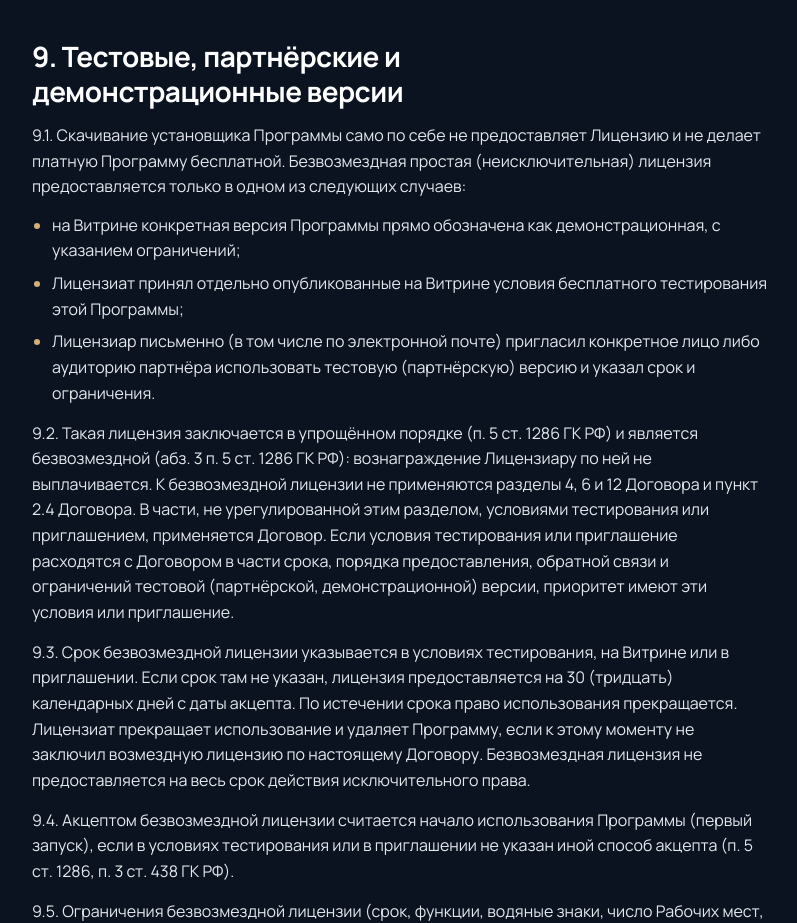
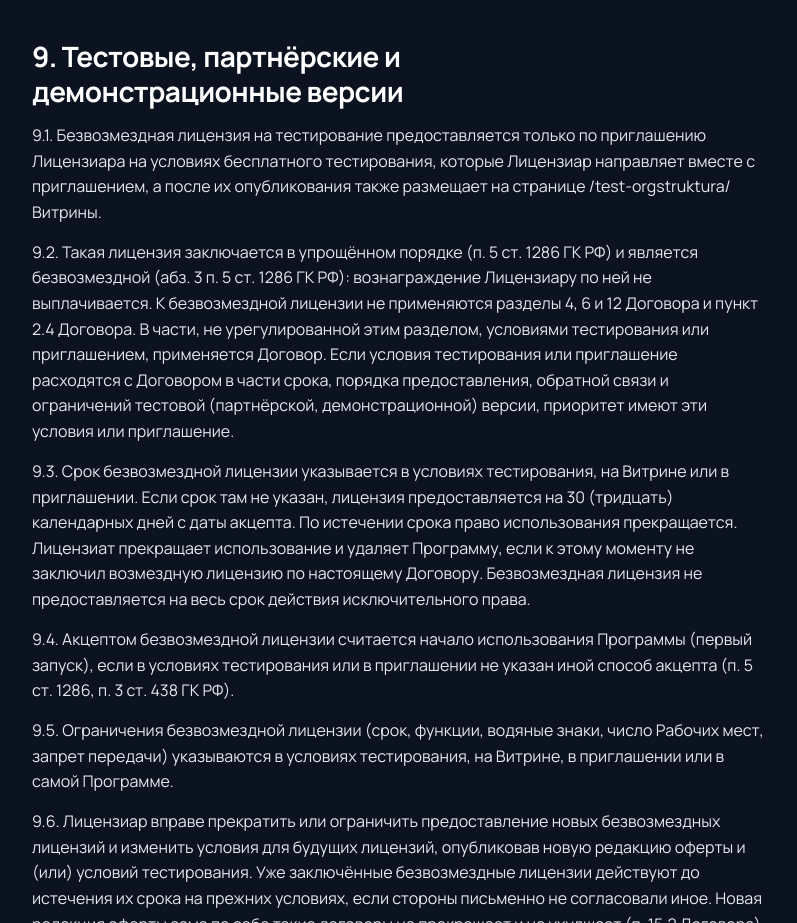
Before and after one commit to romshil6973-droid/sistema-poryadka, a plain HTML site: page oferta/index.html in a window 1280 px wide. Shown: the part 5780-6703 px from the top of the page, without its empty margins (42-839 px from the left). Drawn offline with Linux system fonts and the light colour scheme.

Commit message:
Оферта п. 9.1: безвозмездная лицензия только по приглашению (текст Юриста, без ссылки на 404)

```diff
--- a/oferta/index.html
+++ b/oferta/index.html
@@ -227,12 +227,7 @@
       <p>8.1. В состав Программы могут входить компоненты с открытым исходным кодом. Они используются на условиях их собственных лицензий (в том числе открытых лицензий, ст. 1286.1 ГК РФ), которые имеют приоритет над Договором в отношении этих компонентов. Перечень компонентов и их лицензий доступен в окне «О программе» и/или в файле сведений о сторонних компонентах в папке Программы.</p>
       <p>8.2. Плата по Договору взимается за Программу Лицензиара, а не за компоненты с открытым кодом.</p>
       <h2>9. Тестовые, партнёрские и демонстрационные версии</h2>
-      <p>9.1. Скачивание установщика Программы само по себе не предоставляет Лицензию и не делает платную Программу бесплатной. Безвозмездная простая (неисключительная) лицензия предоставляется только в одном из следующих случаев:</p>
-      <ul>
-        <li>на Витрине конкретная версия Программы прямо обозначена как демонстрационная, с указанием ограничений;</li>
-        <li>Лицензиат принял отдельно опубликованные на Витрине условия бесплатного тестирования этой Программы;</li>
-        <li>Лицензиар письменно (в том числе по электронной почте) пригласил конкретное лицо либо аудиторию партнёра использовать тестовую (партнёрскую) версию и указал срок и ограничения.</li>
-      </ul>
+      <p>9.1. Безвозмездная лицензия на тестирование предоставляется только по приглашению Лицензиара на условиях бесплатного тестирования, которые Лицензиар направляет вместе с приглашением, а после их опубликования также размещает на странице /test-orgstruktura/ Витрины.</p>
       <p>9.2. Такая лицензия заключается в упрощённом порядке (п. 5 ст. 1286 ГК РФ) и является безвозмездной (абз. 3 п. 5 ст. 1286 ГК РФ): вознаграждение Лицензиару по ней не выплачивается. К безвозмездной лицензии не применяются разделы 4, 6 и 12 Договора и пункт 2.4 Договора. В части, не урегулированной этим разделом, условиями тестирования или приглашением, применяется Договор. Если условия тестирования или приглашение расходятся с Договором в части срока, порядка предоставления, обратной связи и ограничений тестовой (партнёрской, демонстрационной) версии, приоритет имеют эти условия или приглашение.</p>
       <p>9.3. Срок безвозмездной лицензии указывается в условиях тестирования, на Витрине или в приглашении. Если срок там не указан, лицензия предоставляется на 30 (тридцать) календарных дней с даты акцепта. По истечении срока право использования прекращается. Лицензиат прекращает использование и удаляет Программу, если к этому моменту не заключил возмездную лицензию по настоящему Договору. Безвозмездная лицензия не предоставляется на весь срок действия исключительного права.</p>
       <p>9.4. Акцептом безвозмездной лицензии считается начало использования Программы (первый запуск), если в условиях тестирования или в приглашении не указан иной способ акцепта (п. 5 ст. 1286, п. 3 ст. 438 ГК РФ).</p>
```
